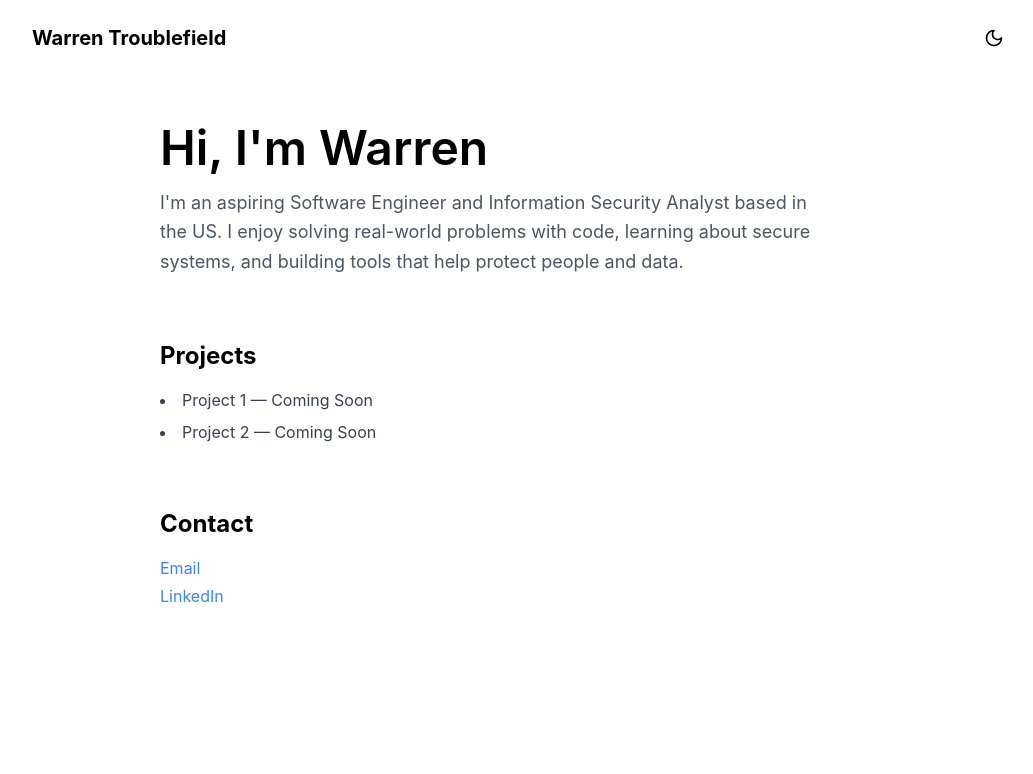
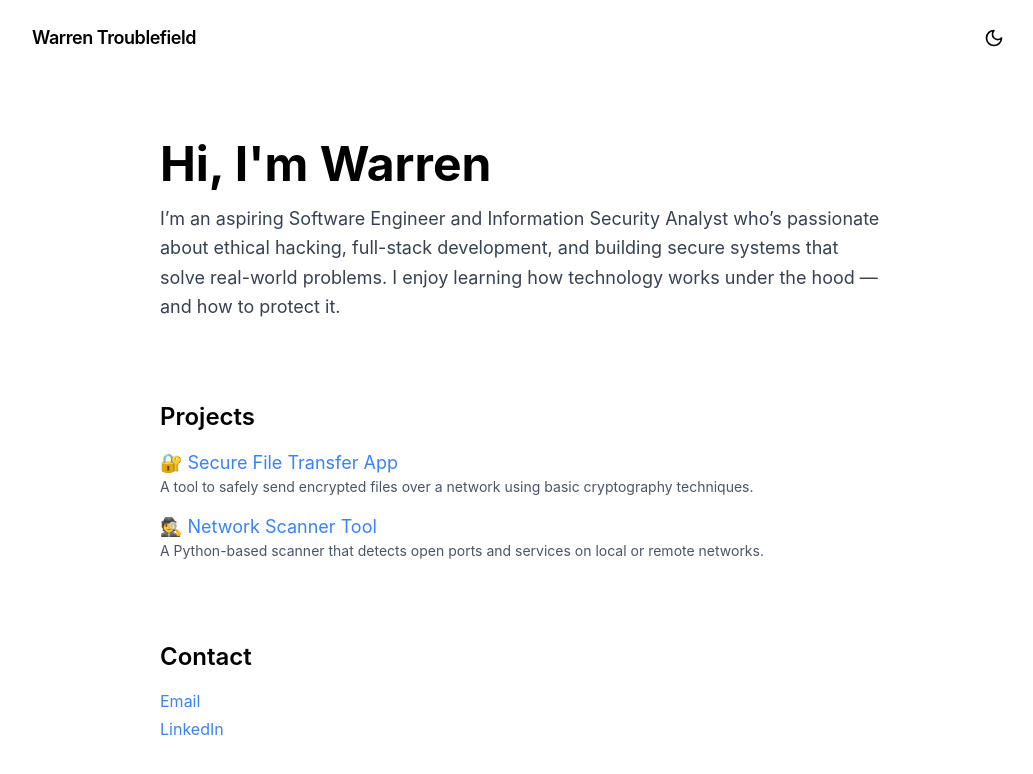
Before and after one commit to WarrenTroublefield/warren-portfolio, a React (Vite) app: page / in a window 1280 px wide. Shown: the top 774 px of the page, without its empty margins (120-1153 px from the left). Built offline with nearby package versions, Linux system fonts and the light colour scheme; the HTML template or start-up script is replaced by a standard one.

Commit message:
Add files via upload

```diff
--- a/src/App.jsx
+++ b/src/App.jsx
@@ -10,9 +10,9 @@ export default function App() {
   }, [darkMode]);
 
   return (
-    <div className="min-h-screen bg-white dark:bg-black text-black dark:text-white transition-colors duration-300 font-inter">
+    <div className="min-h-screen bg-white dark:bg-neutral-900 text-black dark:text-white transition-colors duration-300 font-inter">
       <header className="flex justify-between items-center px-6 py-6 max-w-5xl mx-auto">
-        <h1 className="text-xl font-bold">Warren Troublefield</h1>
+        <h1 className="text-lg font-semibold tracking-tight">Warren Troublefield</h1>
         <button
           onClick={() => setDarkMode(!darkMode)}
           className="p-1 rounded transition hover:bg-neutral-200 dark:hover:bg-neutral-800"
@@ -23,25 +23,44 @@ export default function App() {
       </header>
 
       <main className="px-6 max-w-3xl mx-auto">
-        <section className="mt-12 mb-16">
-          <h2 className="text-4xl md:text-5xl font-semibold mb-4">Hi, I'm Warren</h2>
-          <p className="text-lg text-gray-600 dark:text-gray-400 leading-relaxed max-w-2xl">
-            I'm an aspiring Software Engineer and Information Security Analyst based in the US.
-            I enjoy solving real-world problems with code, learning about secure systems,
-            and building tools that help protect people and data.
+        <section className="mt-16 mb-20">
+          <h2 className="text-4xl md:text-5xl font-bold mb-4">Hi, I'm Warren</h2>
+          <p className="text-lg text-gray-700 dark:text-gray-300 leading-relaxed">
+            I’m an aspiring Software Engineer and Information Security Analyst who’s passionate about ethical hacking, full-stack development, and building secure systems that solve real-world problems.
+            I enjoy learning how technology works under the hood — and how to protect it.
           </p>
         </section>
 
-        <section className="mb-16" id="projects">
-          <h3 className="text-2xl font-bold mb-4">Projects</h3>
-          <ul className="list-disc list-inside text-gray-700 dark:text-gray-300 space-y-2">
-            <li>Project 1 — Coming Soon</li>
-            <li>Project 2 — Coming Soon</li>
+        <section id="projects" className="mb-20">
+          <h3 className="text-2xl font-semibold mb-4">Projects</h3>
+          <ul className="space-y-4">
+            <li>
+              <a
+                href="#"
+                className="text-blue-500 hover:underline block text-lg"
+              >
+                🔐 Secure File Transfer App
+              </a>
+              <p className="text-sm text-gray-600 dark:text-gray-400">
+                A tool to safely send encrypted files over a network using basic cryptography techniques.
+              </p>
+            </li>
+            <li>
+              <a
+                href="#"
+                className="text-blue-500 hover:underline block text-lg"
+              >
+                🕵️ Network Scanner Tool
+              </a>
+              <p className="text-sm text-gray-600 dark:text-gray-400">
+                A Python-based scanner that detects open ports and services on local or remote networks.
+              </p>
+            </li>
           </ul>
         </section>
 
-        <section id="contact" className="mb-20">
-          <h3 className="text-2xl font-bold mb-4">Contact</h3>
+        <section id="contact" className="mb-24">
+          <h3 className="text-2xl font-semibold mb-4">Contact</h3>
           <p className="mb-1">
             <a href="mailto:swegmoneylife@gmail.com" className="text-blue-500 hover:underline">Email</a>
           </p>
```
